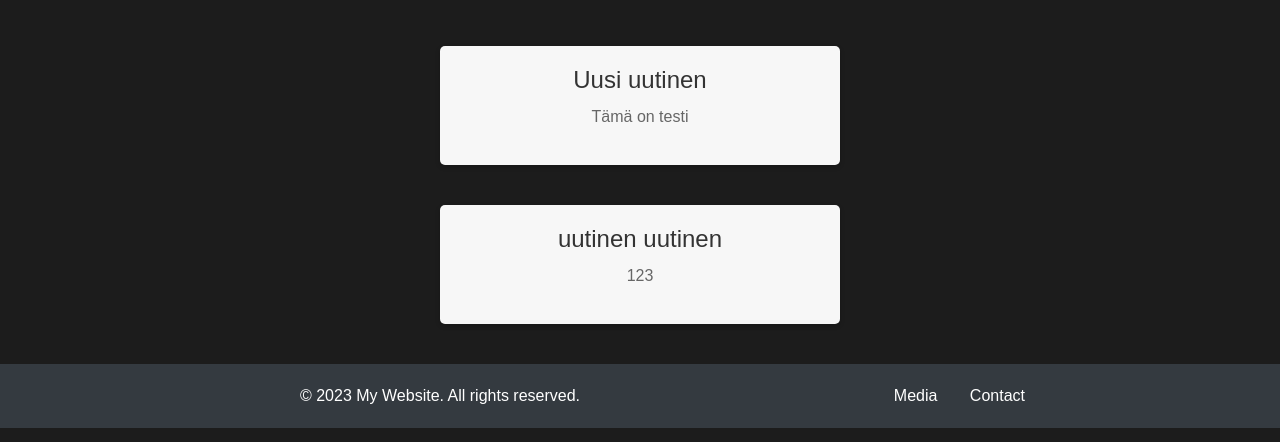
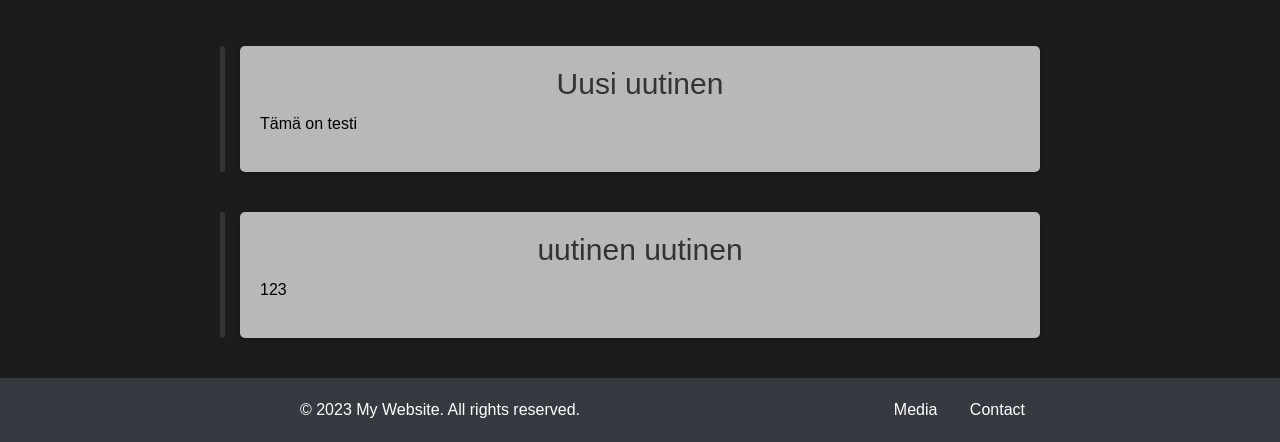
Before and after one commit to Fullstackteh/Lambs, a PHP site: page /uutiset.html in a window 1280 px wide. Shown: the part 513-955 px from the top of the page. Run offline with PHP 8.4, Linux system fonts and the light colour scheme.

Commit message:
uutinen frontend

```diff
--- a/lambs projekti/koodit/css/tyylit.css
+++ b/lambs projekti/koodit/css/tyylit.css
@@ -167,25 +167,52 @@ body {
   }
 
   .news-item {
-    width: 400px;
-    margin: 20px;
+    width: 100%;
+    max-width: 800px;
+    margin: 20px auto;
     padding: 20px;
-    background-color: #f7f7f7;
+    background-color: #b8b8b8;
     box-shadow: 0 2px 5px rgba(0, 0, 0, 0.2);
     border-radius: 5px;
-    text-align: center;
-  }
+    text-align: left;
+    position: relative;
 
-  .news-item h2 {
-    font-size: 24px;
+    }
+
+    .news-item::before {
+    content: "";
+    position: absolute;
+    top: 0;
+    left: -20px;
+    width: 5px;
+    height: 100%;
+    background-color: #333;
+    border-radius: 5px;
+    }
+
+    .news-item h2 {
+    font-size: 30px;
     margin-bottom: 10px;
     color: #333;
-  }
+    text-align: center;
+    }
 
-  .news-item p {
+    .news-item p {
     font-size: 16px;
-    color: #666;
-  }
+    color: #000000;
+    line-height: 1.5;
+    }
+
+    .news-item a {
+    display: inline-block;
+    margin-top: 20px;
+    padding: 10px 20px;
+    background-color: #333;
+    color: #333;
+    text-decoration: none;
+    border-radius: 5px;
+    transition: background-color 0.3s ease;
+    }
 
   .facebook-kontti {
     max-width: 500px;
```
